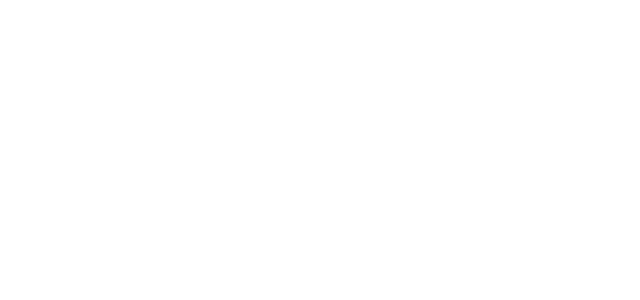
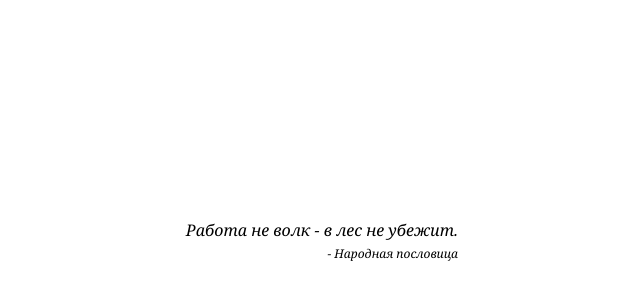
Before and after one commit to tetenyov/course_bespoyasov__tdd, a React (Create React App) app: page / in a window 1280 px wide. Shown: the part 164-464 px from the top of the page, without its empty margins (362-1002 px from the left). Built offline with nearby package versions, Linux system fonts and the light colour scheme.

Commit message:
Add quote styles

```diff
--- a/src/App.js
+++ b/src/App.js
@@ -1,11 +1,12 @@
 import styles from "./App.module.css";
+import { Quote } from './components/Quote/Quote';
 
 export function App() {
   return (
     <main className={styles.main}>
       {/* Header */}
       {/* Converter form */}
-      {/* Footer */}
+      <Quote />
     </main>
   );
 }
--- a/src/components/Quote/Quote.js
+++ b/src/components/Quote/Quote.js
@@ -1,16 +1,17 @@
 import { Quotes } from './quotes';
+import styles from './quote.module.css';
 
 export function Quote() {
   const { text, author } = Quotes[0];
 
   return (
-    <>
+    <footer className={styles.quote}>
       <blockquote>
         { text }
       </blockquote>
-      <cite>
+      <cite className={styles.author}>
         - { author }
       </cite>
-    </>
+    </footer>
   )
 };
--- /dev/null
+++ b/src/components/Quote/index.js
@@ -0,0 +1 @@
+export * from './Quote';
--- /dev/null
+++ b/src/components/Quote/quote.module.css
@@ -0,0 +1,16 @@
+.quote {
+  margin: 10px 0 0;
+  text-align: end;
+  font-family: Georgia, 'Times New Roman', Times, serif;
+  font-style: italic;
+  line-height: 1.4;
+}
+
+.quote blockquote {
+  margin: 0;
+  padding: 0;
+}
+
+.author {
+  font-size: 0.75em;
+}
```
Also changed, not shown: 2 other files (tests, documents, lock files or other folders).
